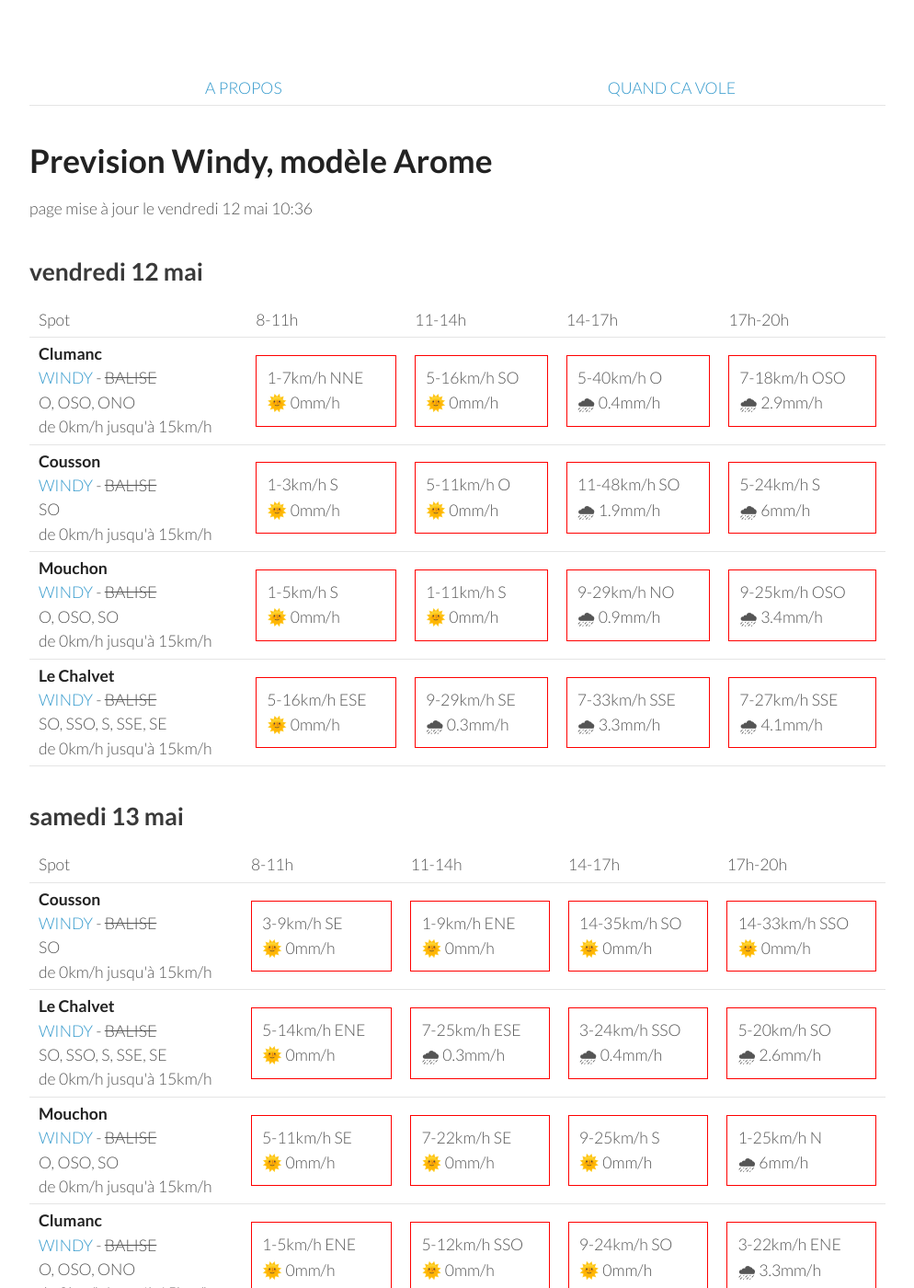
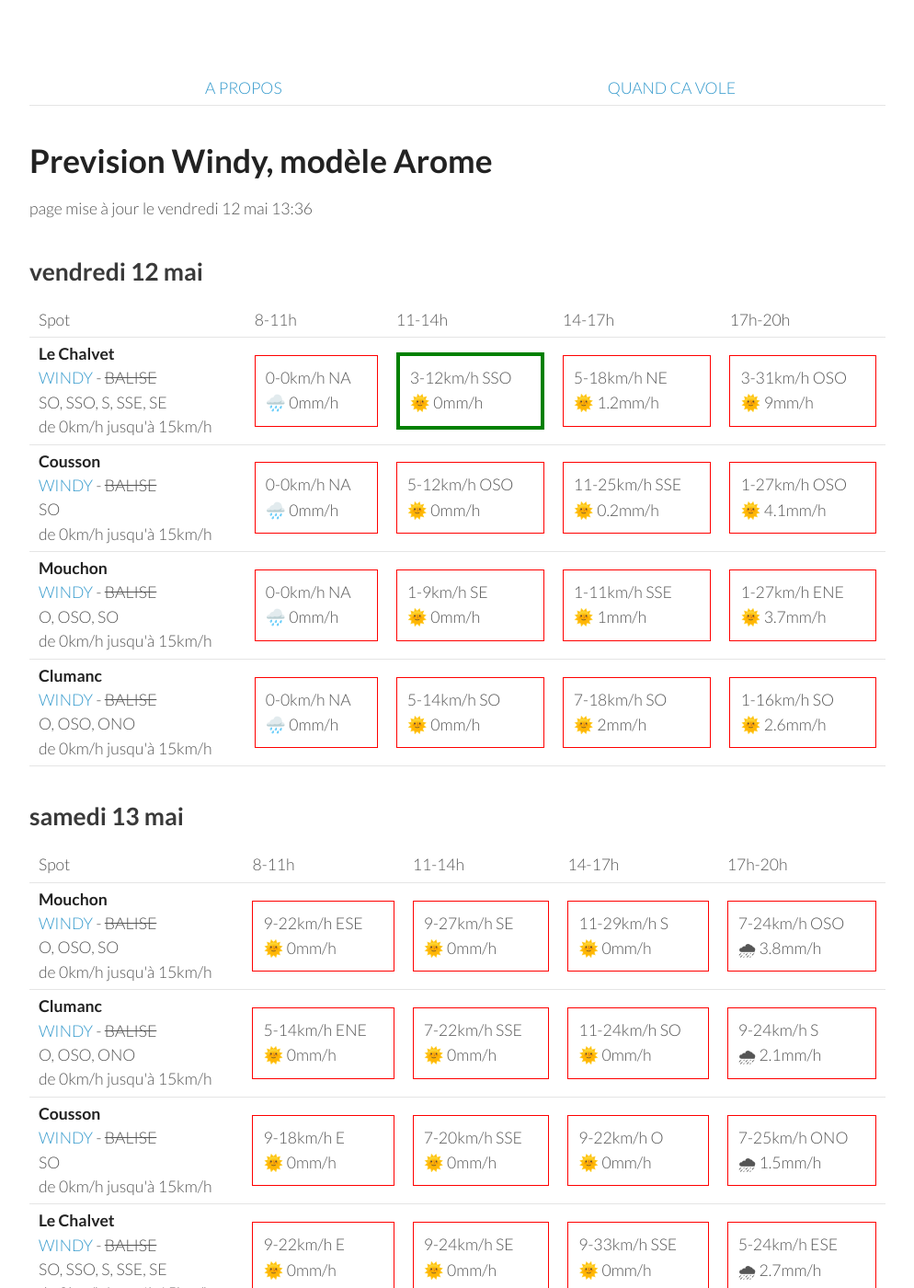
Before and after one commit to parapente-dans-le-nord/parapente-dans-le-nord.github.io, a Jekyll site: the page built from saint_andre.markdown, in a window 1280 px wide and 1400 px high. Shown: the whole window at 92% size, without its empty margins (26-1020 px from the left). Built offline with Jekyll 4.4.1, drawn with Linux system fonts in a browser that asks for light colours.

Commit message:
update index.markdown

```diff
--- a/saint_andre.markdown
+++ b/saint_andre.markdown
@@ -7,7 +7,7 @@ title:  "Tous les spots"
 {: .links}
 
 # Prevision Windy, modèle Arome
-page mise à jour le vendredi 12 mai 10:36
+page mise à jour le vendredi 12 mai 13:36
 
 ## vendredi 12 mai
 
@@ -22,43 +22,39 @@ page mise à jour le vendredi 12 mai 10:36
       <td>17h-20h</td>
     </tr>
 <tr>
-        <td><strong>Clumanc</strong><br><a href="https://windy.com/44.027/6.402?43.914,6.403,10,m:eSxaglP">WINDY</a> - <span class="no-balise"> BALISE </span><br> <span class="vent-favorable">O, OSO, ONO</span><br><span class="force-vent">de 0km/h jusqu'à 15km/h</span> </td>
+        <td><strong>Le Chalvet</strong><br><a href="https://windy.com/43.979/6.480?43.866,6.480,10,m:eSsaglX">WINDY</a> - <span class="no-balise"> BALISE </span><br> <span class="vent-favorable">SO, SSO, S, SSE, SE</span><br><span class="force-vent">de 0km/h jusqu'à 15km/h</span> </td>
 
-            <td><div class="not-flyable"><p>1-7km/h NNE</p><p>🌞 0mm/h</p></div></td>
-            <td><div class="not-flyable"><p>5-16km/h SO</p><p>🌞 0mm/h</p></div></td>
-            <td><div class="not-flyable"><p>5-40km/h O</p><p>🌧 0.4mm/h</p></div></td>
-            <td><div class="not-flyable"><p>7-18km/h OSO</p><p>🌧 2.9mm/h</p></div></td>
-
+            <td><div class="not-flyable"><p>0-0km/h NA</p><p>🌧️ 0mm/h</p></div></td>
+            <td><div class="flyable"><p>3-12km/h SSO</p><p>🌞 0mm/h</p></div></td>
+            <td><div class="not-flyable"><p>5-18km/h NE</p><p>🌞 1.2mm/h</p></div></td>
+            <td><div class="not-flyable"><p>3-31km/h OSO</p><p>🌞 9mm/h</p></div></td>
 
     </tr>
 <tr>
         <td><strong>Cousson</strong><br><a href="https://windy.com/44.054/6.240?43.940,6.241,10,m:eSAaglz">WINDY</a> - <span class="no-balise"> BALISE </span><br> <span class="vent-favorable">SO</span><br><span class="force-vent">de 0km/h jusqu'à 15km/h</span> </td>
 
-            <td><div class="not-flyable"><p>1-3km/h S</p><p>🌞 0mm/h</p></div></td>
-            <td><div class="not-flyable"><p>5-11km/h O</p><p>🌞 0mm/h</p></div></td>
-            <td><div class="not-flyable"><p>11-48km/h SO</p><p>🌧 1.9mm/h</p></div></td>
-            <td><div class="not-flyable"><p>5-24km/h S</p><p>🌧 6mm/h</p></div></td>
-
+            <td><div class="not-flyable"><p>0-0km/h NA</p><p>🌧️ 0mm/h</p></div></td>
+            <td><div class="not-flyable"><p>5-12km/h OSO</p><p>🌞 0mm/h</p></div></td>
+            <td><div class="not-flyable"><p>11-25km/h SSE</p><p>🌞 0.2mm/h</p></div></td>
+            <td><div class="not-flyable"><p>1-27km/h OSO</p><p>🌞 4.1mm/h</p></div></td>
 
     </tr>
 <tr>
         <td><strong>Mouchon</strong><br><a href="https://windy.com/43.992/6.424?43.878,6.425,10,m:eSuaglR">WINDY</a> - <span class="no-balise"> BALISE </span><br> <span class="vent-favorable">O, OSO, SO</span><br><span class="force-vent">de 0km/h jusqu'à 15km/h</span> </td>
 
-            <td><div class="not-flyable"><p>1-5km/h S</p><p>🌞 0mm/h</p></div></td>
-            <td><div class="not-flyable"><p>1-11km/h S</p><p>🌞 0mm/h</p></div></td>
-            <td><div class="not-flyable"><p>9-29km/h NO</p><p>🌧 0.9mm/h</p></div></td>
-            <td><div class="not-flyable"><p>9-25km/h OSO</p><p>🌧 3.4mm/h</p></div></td>
-
+            <td><div class="not-flyable"><p>0-0km/h NA</p><p>🌧️ 0mm/h</p></div></td>
+            <td><div class="not-flyable"><p>1-9km/h SE</p><p>🌞 0mm/h</p></div></td>
+            <td><div class="not-flyable"><p>1-11km/h SSE</p><p>🌞 1mm/h</p></div></td>
+            <td><div class="not-flyable"><p>1-27km/h ENE</p><p>🌞 3.7mm/h</p></div></td>
 
     </tr>
 <tr>
-        <td><strong>Le Chalvet</strong><br><a href="https://windy.com/43.979/6.480?43.866,6.480,10,m:eSsaglX">WINDY</a> - <span class="no-balise"> BALISE </span><br> <span class="vent-favorable">SO, SSO, S, SSE, SE</span><br><span class="force-vent">de 0km/h jusqu'à 15km/h</span> </td>
+        <td><strong>Clumanc</strong><br><a href="https://windy.com/44.027/6.402?43.914,6.403,10,m:eSxaglP">WINDY</a> - <span class="no-balise"> BALISE </span><br> <span class="vent-favorable">O, OSO, ONO</span><br><span class="force-vent">de 0km/h jusqu'à 15km/h</span> </td>
 
-            <td><div class="not-flyable"><p>5-16km/h ESE</p><p>🌞 0mm/h</p></div></td>
-            <td><div class="not-flyable"><p>9-29km/h SE</p><p>🌧 0.3mm/h</p></div></td>
-            <td><div class="not-flyable"><p>7-33km/h SSE</p><p>🌧 3.3mm/h</p></div></td>
-            <td><div class="not-flyable"><p>7-27km/h SSE</p><p>🌧 4.1mm/h</p></div></td>
-
+            <td><div class="not-flyable"><p>0-0km/h NA</p><p>🌧️ 0mm/h</p></div></td>
+            <td><div class="not-flyable"><p>5-14km/h SO</p><p>🌞 0mm/h</p></div></td>
+            <td><div class="not-flyable"><p>7-18km/h SO</p><p>🌞 2mm/h</p></div></td>
+            <td><div class="not-flyable"><p>1-16km/h SO</p><p>🌞 2.6mm/h</p></div></td>
 
     </tr>
 
@@ -78,42 +74,42 @@ page mise à jour le vendredi 12 mai 10:36
       <td>17h-20h</td>
     </tr>
 <tr>
+        <td><strong>Mouchon</strong><br><a href="https://windy.com/43.992/6.424?43.878,6.425,10,m:eSuaglR">WINDY</a> - <span class="no-balise"> BALISE </span><br> <span class="vent-favorable">O, OSO, SO</span><br><span class="force-vent">de 0km/h jusqu'à 15km/h</span> </td>
+
+            <td><div class="not-flyable"><p>9-22km/h ESE</p><p>🌞 0mm/h</p></div></td>
+            <td><div class="not-flyable"><p>9-27km/h SE</p><p>🌞 0mm/h</p></div></td>
+            <td><div class="not-flyable"><p>11-29km/h S</p><p>🌞 0mm/h</p></div></td>
+            <td><div class="not-flyable"><p>7-24km/h OSO</p><p>🌧 3.8mm/h</p></div></td>
+
+
+    </tr>
+<tr>
+        <td><strong>Clumanc</strong><br><a href="https://windy.com/44.027/6.402?43.914,6.403,10,m:eSxaglP">WINDY</a> - <span class="no-balise"> BALISE </span><br> <span class="vent-favorable">O, OSO, ONO</span><br><span class="force-vent">de 0km/h jusqu'à 15km/h</span> </td>
+
+            <td><div class="not-flyable"><p>5-14km/h ENE</p><p>🌞 0mm/h</p></div></td>
+            <td><div class="not-flyable"><p>7-22km/h SSE</p><p>🌞 0mm/h</p></div></td>
+            <td><div class="not-flyable"><p>11-24km/h SO</p><p>🌞 0mm/h</p></div></td>
+            <td><div class="not-flyable"><p>9-24km/h S</p><p>🌧 2.1mm/h</p></div></td>
+
+
+    </tr>
+<tr>
         <td><strong>Cousson</strong><br><a href="https://windy.com/44.054/6.240?43.940,6.241,10,m:eSAaglz">WINDY</a> - <span class="no-balise"> BALISE </span><br> <span class="vent-favorable">SO</span><br><span class="force-vent">de 0km/h jusqu'à 15km/h</span> </td>
 
-            <td><div class="not-flyable"><p>3-9km/h SE</p><p>🌞 0mm/h</p></div></td>
-            <td><div class="not-flyable"><p>1-9km/h ENE</p><p>🌞 0mm/h</p></div></td>
-            <td><div class="not-flyable"><p>14-35km/h SO</p><p>🌞 0mm/h</p></div></td>
-            <td><div class="not-flyable"><p>14-33km/h SSO</p><p>🌞 0mm/h</p></div></td>
+            <td><div class="not-flyable"><p>9-18km/h E</p><p>🌞 0mm/h</p></div></td>
+            <td><div class="not-flyable"><p>7-20km/h SSE</p><p>🌞 0mm/h</p></div></td>
+            <td><div class="not-flyable"><p>9-22km/h O</p><p>🌞 0mm/h</p></div></td>
+            <td><div class="not-flyable"><p>7-25km/h ONO</p><p>🌧 1.5mm/h</p></div></td>
 
 
     </tr>
 <tr>
         <td><strong>Le Chalvet</strong><br><a href="https://windy.com/43.979/6.480?43.866,6.480,10,m:eSsaglX">WINDY</a> - <span class="no-balise"> BALISE </span><br> <span class="vent-favorable">SO, SSO, S, SSE, SE</span><br><span class="force-vent">de 0km/h jusqu'à 15km/h</span> </td>
 
-            <td><div class="not-flyable"><p>5-14km/h ENE</p><p>🌞 0mm/h</p></div></td>
-            <td><div class="not-flyable"><p>7-25km/h ESE</p><p>🌧 0.3mm/h</p></div></td>
-            <td><div class="not-flyable"><p>3-24km/h SSO</p><p>🌧 0.4mm/h</p></div></td>
-            <td><div class="not-flyable"><p>5-20km/h SO</p><p>🌧 2.6mm/h</p></div></td>
-
-
-    </tr>
-<tr>
-        <td><strong>Mouchon</strong><br><a href="https://windy.com/43.992/6.424?43.878,6.425,10,m:eSuaglR">WINDY</a> - <span class="no-balise"> BALISE </span><br> <span class="vent-favorable">O, OSO, SO</span><br><span class="force-vent">de 0km/h jusqu'à 15km/h</span> </td>
-
-            <td><div class="not-flyable"><p>5-11km/h SE</p><p>🌞 0mm/h</p></div></td>
-            <td><div class="not-flyable"><p>7-22km/h SE</p><p>🌞 0mm/h</p></div></td>
-            <td><div class="not-flyable"><p>9-25km/h S</p><p>🌞 0mm/h</p></div></td>
-            <td><div class="not-flyable"><p>1-25km/h N</p><p>🌧 6mm/h</p></div></td>
-
-
-    </tr>
-<tr>
-        <td><strong>Clumanc</strong><br><a href="https://windy.com/44.027/6.402?43.914,6.403,10,m:eSxaglP">WINDY</a> - <span class="no-balise"> BALISE </span><br> <span class="vent-favorable">O, OSO, ONO</span><br><span class="force-vent">de 0km/h jusqu'à 15km/h</span> </td>
-
-            <td><div class="not-flyable"><p>1-5km/h ENE</p><p>🌞 0mm/h</p></div></td>
-            <td><div class="not-flyable"><p>5-12km/h SSO</p><p>🌞 0mm/h</p></div></td>
-            <td><div class="not-flyable"><p>9-24km/h SO</p><p>🌞 0mm/h</p></div></td>
-            <td><div class="not-flyable"><p>3-22km/h ENE</p><p>🌧 3.3mm/h</p></div></td>
+            <td><div class="not-flyable"><p>9-22km/h E</p><p>🌞 0mm/h</p></div></td>
+            <td><div class="not-flyable"><p>9-24km/h SE</p><p>🌞 0mm/h</p></div></td>
+            <td><div class="not-flyable"><p>9-33km/h SSE</p><p>🌞 0mm/h</p></div></td>
+            <td><div class="not-flyable"><p>5-24km/h ESE</p><p>🌧 2.7mm/h</p></div></td>
 
 
     </tr>
```
